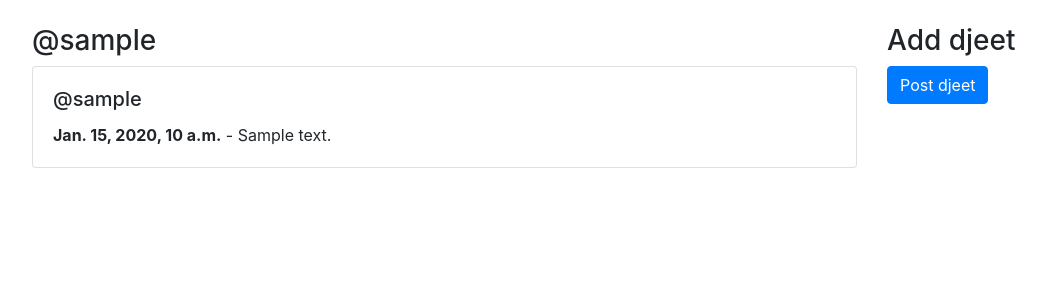
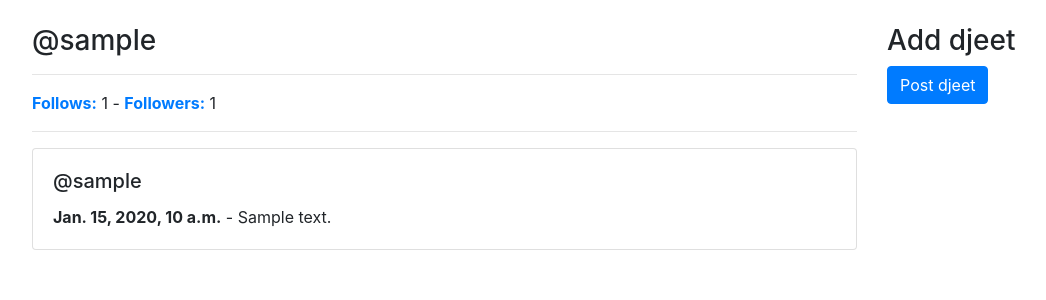
Before and after one commit to tat3/djitter, a Django app: page / in a window 1280 px wide. Shown: the part 56-356 px from the top of the page, without its empty margins (53-1099 px from the left). Run offline with Django 3.2, Linux system fonts and the light colour scheme; a user stored in the database is signed in; tables that the repository leaves empty hold one stand-in row (values such as "Sample post"); parts of the project's set-up code (start-up, migrations or seed data) failed here and were passed over; some libraries are stand-ins or nearby versions.

Commit message:
Enable follow and unfollow

```diff
--- a/djeet/views.py
+++ b/djeet/views.py
@@ -7,6 +7,6 @@ def feed(request):
     userids = [id_ for id_ in request.user.djeeterprofile.follows.all()]
 
     userids.append(request.user.id)
-    djeets = list(Djeet.objects.filter(user_id__in=userids))[:25]
+    djeets = list(Djeet.objects.filter(user_id__in=userids)[:25])
 
     return render(request, "djitter/feed.html", {"djeets": djeets})
--- a/djeeterprofile/views.py
+++ b/djeeterprofile/views.py
@@ -1,6 +1,9 @@
 from django.shortcuts import render, redirect
 from django.contrib.auth import login, authenticate, logout
 from django.contrib.auth.models import User
+from django.contrib.auth.decorators import login_required
+from django.http import HttpResponseRedirect
+
 from djeeterprofile.forms import SignupForm, SigninForm
 from djeet.forms import DjeetForm
 
@@ -56,9 +59,36 @@ def frontpage(request):
             signupform = SignupForm()
             signinform = SigninForm()
 
-            return render(request, 'djitter/frontpage.html', {'signupform': signupform, 'signinform': signinform})
+        return render(request, 'djitter/frontpage.html', {'signupform': signupform, 'signinform': signinform})
 
 
 def signout(request):
     logout(request)
     return redirect('/')
+
+
+def follows(request, username):
+    user = User.objects.get(username=username)
+    djeeterprofiles = user.djeeterprofile.follows
+
+    return render(request, 'djitter/users.html', {'title': 'Follows', 'djeeterprofiles': djeeterprofiles})
+
+def followers(request, username):
+    user = User.objects.get(username=username)
+    djeeterprofiles = user.djeeterprofile.followed_by
+
+    return render(request, 'djitter/users.html', {'title': 'Followers', 'djeeterprofiles': djeeterprofiles})
+
+@login_required
+def follow(request, username):
+    user = User.objects.get(username=username)
+    request.user.djeeterprofile.follows.add(user.djeeterprofile)
+
+    return HttpResponseRedirect("/" + user.username + "/")
+
+@login_required
+def stopfollow(request, username):
+    user = User.objects.get(username=username)
+    request.user.djeeterprofile.follows.remove(user.djeeterprofile)
+
+    return HttpResponseRedirect("/" + user.username + "/")
--- a/djitter/settings.py
+++ b/djitter/settings.py
@@ -20,7 +20,7 @@ BASE_DIR = os.path.dirname(os.path.dirname(os.path.abspath(__file__)))
 # See https://docs.djangoproject.com/en/2.0/howto/deployment/checklist/
 
 # SECURITY WARNING: keep the secret key used in production secret!
-SECRET_KEY = os.envron.get(".env")
+SECRET_KEY = os.environ.get("SECRET_KEY")
 
 # SECURITY WARNING: don't run with debug turned on in production!
 DEBUG = True
--- a/djitter/templates/djitter/profile.html
+++ b/djitter/templates/djitter/profile.html
@@ -5,7 +5,21 @@
   <!-- Feed -->
   <div class="col-9">
     <h3>@{{ user.username }}</h3>
+    <hr>
 
+    <b><a href="/{{ user.username }}/follows/">Follows:</a></b> {{ user.djeeterprofile.follows.count }} -
+    <b><a href="/{{ user.username }}/following/">Followers:</a></b> {{ user.djeeterprofile.followed_by.count }}
+    {% ifnotequal request.user user %}
+      <hr>
+
+      {% if request.user.djeeterprofile in user.djeeterprofile.followed_by.all %}
+        <a href="/{{ user.username }}/stopfollow/" class="btn btn-danger">Stop follow</a>
+      {% else %}
+        <a href="/{{ user.username }}/follow/" class="btn btn-success">Follow</a>
+      {% endif %}
+    {% endifnotequal %}
+
+    <hr>
     {% if user.djeets.all %}
       {% for djeet in user.djeets.all %}
         <div class="card" style="margin-bottom: 20px;">
--- a/djitter/urls.py
+++ b/djitter/urls.py
@@ -2,7 +2,7 @@ from django.contrib import admin
 from django.urls import path, include
 from django.views.generic.base import TemplateView
 
-from djeeterprofile.views import frontpage, signout, profile
+from djeeterprofile.views import frontpage, signout, profile, follows, followers, follow, stopfollow
 from djeet.views import feed
 
 
@@ -11,5 +11,9 @@ urlpatterns = [
     path("", frontpage, name="frontpage"),
     path("signout/", signout, name="signout"),
     path("feed/", feed, name="feed"),
+    path("<str:username>/follows/", follows, name="follows"),
+    path("<str:username>/following/", followers, name="following"),
+    path("<str:username>/follow/", follow, name="follow"),
+    path("<str:username>/stopfollow/", stopfollow, name="stopfollow"),
     path("<str:username>/", profile, name="profile"),
 ]
```
Also changed, not shown: djitter/templates/djitter/users.html (added, +11 -0 lines).
